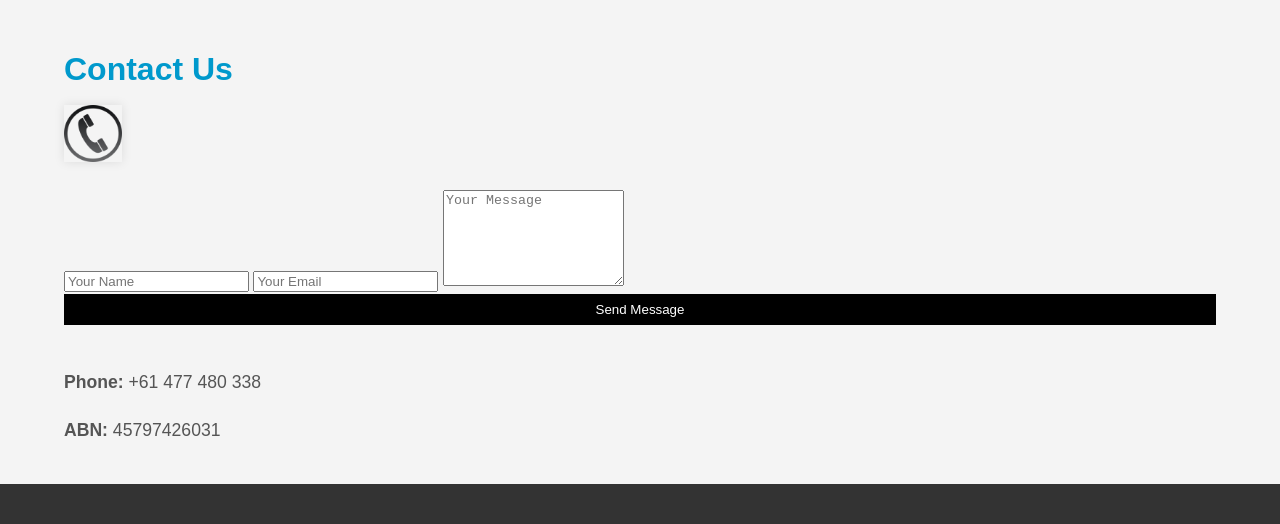
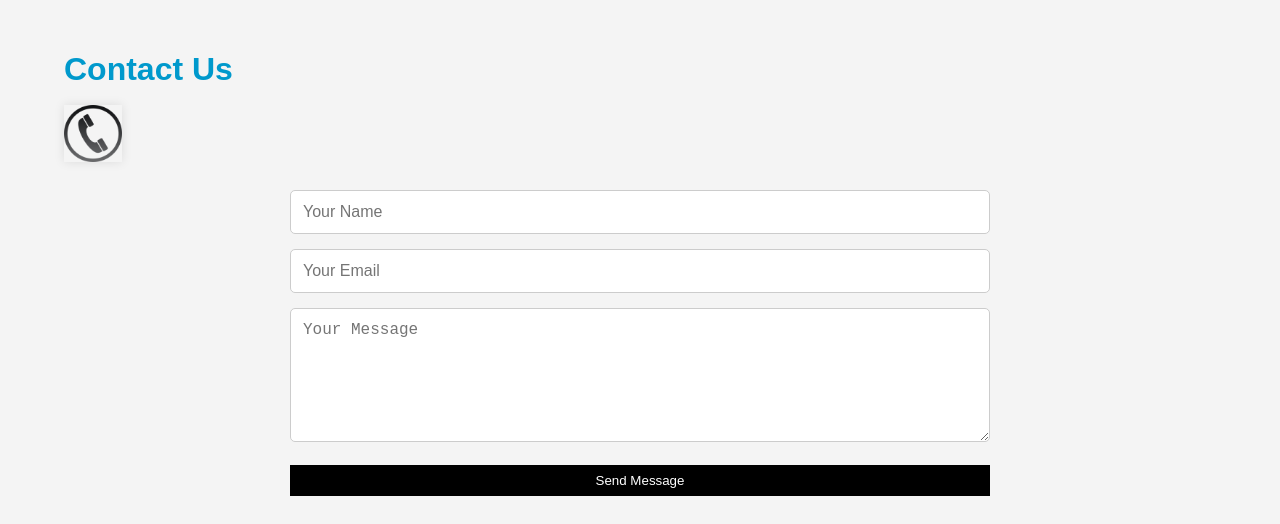
Before and after one commit to mithunnathn/wuboraite, a plain HTML site: page index.html in a window 1280 px wide. Shown: the part 3489-4013 px from the top of the page. Drawn offline with Linux system fonts and the light colour scheme.

Commit message:
Add styles for contact form
Added styles for contact form layout and inputs.

```diff
--- a/css-photo/WB.css
+++ b/css-photo/WB.css
@@ -190,3 +190,22 @@
         text-align: center;
     }
 }
+#contact form{
+    max-width:700px;
+    margin:auto;
+}
+
+#contact input,
+#contact textarea{
+    width:100%;
+    padding:12px;
+    margin-bottom:15px;
+    border:1px solid #ccc;
+    border-radius:5px;
+    font-size:16px;
+    box-sizing:border-box;
+}
+
+#contact textarea{
+    resize:vertical;
+}
```
